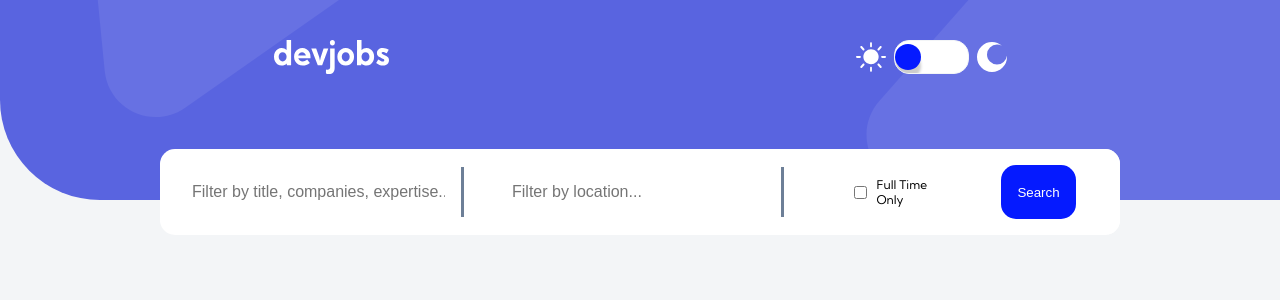
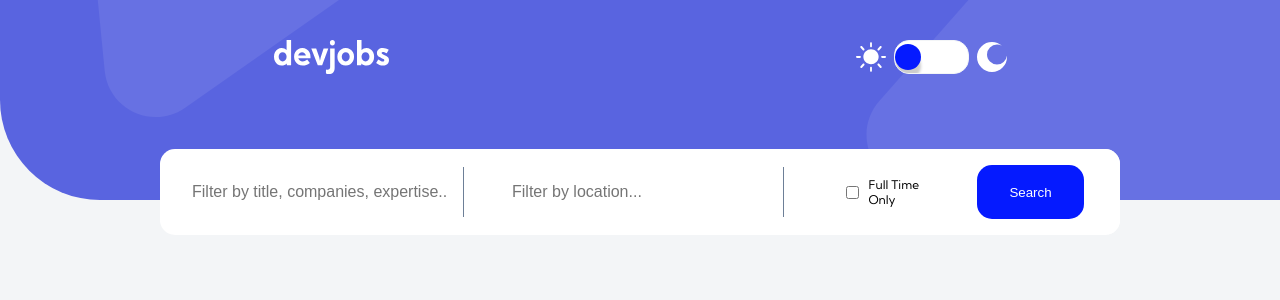
Before and after one commit to timegated/github-jobs-api-react, a React app: page / in a window 1280 px wide. Shown: the top 300 px of the page. Built offline with nearby package versions, Linux system fonts and the light colour scheme; the HTML template or start-up script is replaced by a standard one.

Commit message:
Searchbar(changes): Changed border-right size on search fields, increased left and right padding on search button

```diff
--- a/src/components/Header/Searchbar/Searchbar.js
+++ b/src/components/Header/Searchbar/Searchbar.js
@@ -47,7 +47,7 @@ const Input = styled.input`
   font-size: 16px;
   border: none;
   outline: none;
-  border-right: 3px solid var(--secondary-dark-darkgray);
+  border-right: 1px solid var(--secondary-dark-darkgray);
 `;
 
 const SearchButton = styled.button`
@@ -55,16 +55,12 @@ const SearchButton = styled.button`
   background:var(--primary-violet);
   color: var(--secondary-white);
   border-radius: 15px;
-  padding: 1rem 1rem;
+  padding: 1rem 2rem;
 
   &:hover {
     cursor: pointer;
   }
 `;
-
-
-// This component pulls in data from the api
-// https://cors-anywhere.herokuapp.com/https://jobs.github.com/positions.json
 
 const Searchbar = () => {
   const [inputValue, setInputValue] = useState({
--- a/src/components/Header/Toggle/Toggle.js
+++ b/src/components/Header/Toggle/Toggle.js
@@ -38,6 +38,7 @@ const ToggleBall = styled.div`
   transform: ${props => props.toggled ? 'translateX(45px)' : 'translateX(0px)'};
 `;
 
+// This component ultimately needs to change the background and text colors between light and dark
 
 const Toggle = () => {
   const [isToggled, setToggled] = useState(false);
```
Also changed, not shown: 1 other file (tests, documents, lock files or other folders).
